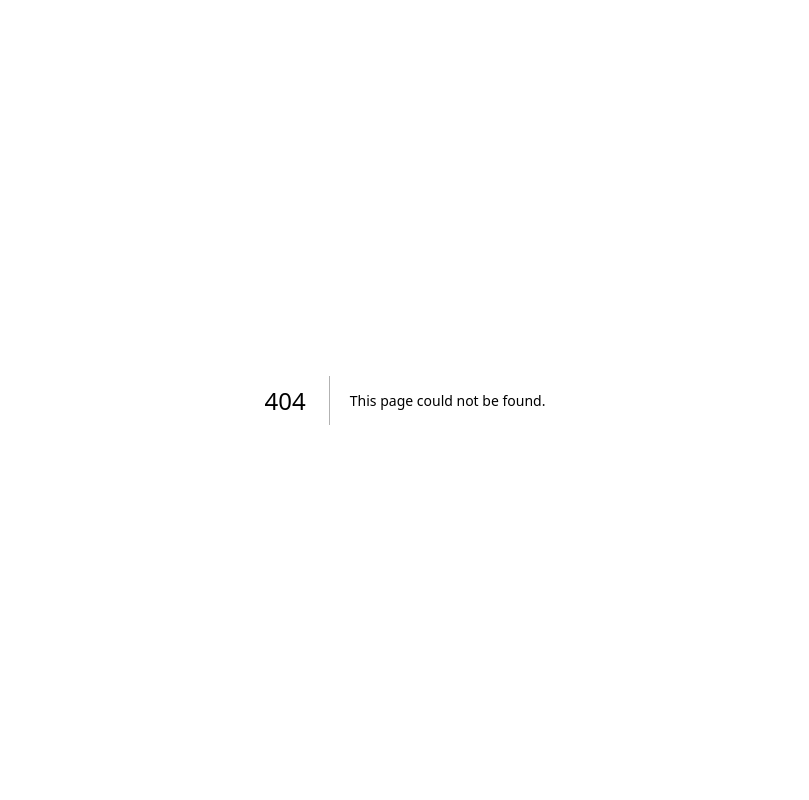
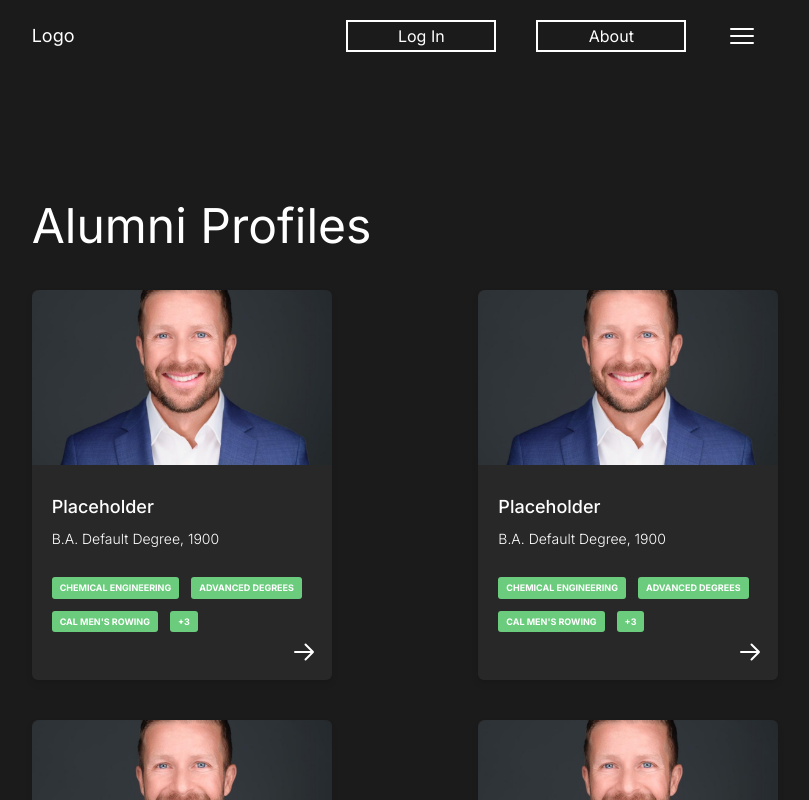
Before and after one commit to sidbanerjee001/GradDashboad, a Next.js app in the folder grad_dashboard/: page /dashboard in a window 1280 px wide. Before the commit this address had no page. Shown: the top 800 px of the page, without its empty margins (235-1044 px from the left). Built offline with nearby package versions, Linux system fonts and the light colour scheme.

Commit message:
profile card

```diff
--- a/grad_dashboard/app/Components/NavBar.tsx
+++ b/grad_dashboard/app/Components/NavBar.tsx
@@ -1,17 +1,23 @@
 import MainButton from '@/app/Components/UI/MainButton'
 import { Bars3Icon } from '@heroicons/react/24/outline'
 
-export default function NavBar() {
-    return (
-        <>
-            <nav className="flex items-center justify-between">
-                <a href={"/"} className="text-lg">Logo</a>
-                <div className="flex row">
-                    <MainButton _classes="mx-5" text="Log In"/>
-                    <MainButton _classes="mx-5" text="About"/>
-                    <button className="mx-5"><Bars3Icon className="h-[32px] w-[32px]"/></button>
-                </div>
-            </nav>
-        </>
-    )
+interface NavBarProps {
+  dark?: boolean;
 }
+
+const NavBar: React.FC<NavBarProps> = ({ dark = false }) => {
+  return (
+    <nav className="flex items-center justify-between">
+      <a href="/" className="text-lg">Logo</a>
+      <div className="flex">
+        <MainButton _classes="mx-5" dark={dark} text="Log In" />
+        <MainButton _classes="mx-5" dark={dark} text="About" />
+        <button className="mx-5">
+          <Bars3Icon className="h-8 w-8" />
+        </button>
+      </div>
+    </nav>
+  );
+};
+
+export default NavBar;
--- /dev/null
+++ b/grad_dashboard/app/Components/TypingText.tsx
@@ -0,0 +1,34 @@
+import { useEffect, useState } from "react";
+
+interface TypingTextProps {
+  text: string;
+  speed: number;
+  classes?: string;
+}
+
+const TypingText: React.FC<TypingTextProps> = ({ text, speed, classes='' }) => {
+  const [displayedText, setDisplayedText] = useState<string>("...");
+
+  useEffect(() => {
+    let index = 0;
+    let t = "";
+    const intervalId = setInterval(() => {
+      t += text[index];
+      setDisplayedText(t);
+      index++;
+      if (index === text.length) {
+        clearInterval(intervalId);
+      }
+    }, speed);
+
+    return () => clearInterval(intervalId);
+  }, [text, speed]);
+
+  return (
+    <>
+      <span className={classes}>{displayedText}</span>
+    </>
+  );
+};
+
+export default TypingText;
--- a/grad_dashboard/app/Components/UI/MainButton.tsx
+++ b/grad_dashboard/app/Components/UI/MainButton.tsx
@@ -4,11 +4,12 @@ interface ButtonProps {
     text?: string;
     _classes?: string;
     on_click?: () => void;
+    dark?: boolean;
 }
 
-const MainButton: React.FC<ButtonProps> = ({text = 'Placeholder', _classes = '', on_click = () => {}}) => {
+const MainButton: React.FC<ButtonProps> = ({text = 'Placeholder', _classes = '', dark = false, on_click = () => {}}) => {
     return (
-        <button className={"transition ease-in-out duration-300 w-[150px] h-[32px] border-2 border-black hover:bg-black hover:text-white " + _classes} onClick={on_click}>
+        <button className={`transition ease-in-out duration-300 w-[150px] h-[32px] border-2 ${_classes} ${dark ? "border-white hover:bg-white hover:text-dark_background" : "border-black hover:bg-black hover:text-white"}`} onClick={on_click}>
             {text}
         </button>
     );
--- /dev/null
+++ b/grad_dashboard/app/Components/UI/ProfileCard.tsx
@@ -0,0 +1,63 @@
+import Image from "next/image";
+import myImage from './headshot_1.jpg';
+
+import { motion } from "framer-motion"
+
+interface ProfileCardProps {
+    name?: string;
+    degree?: string;
+    grad_date?: number;
+    tags?: string[];
+}
+
+const ProfileCard: React.FC<ProfileCardProps> = ({name = "Placeholder", degree = "B.A. Default Degree", grad_date = "1900", tags = []}) => {
+    return (
+        <>
+            <div id ="card-wrapper" className="mt-[40px] bg-[#282828] h-[390px] w-[300px] rounded-md relative drop-shadow-md hover:drop-shadow-xl cursor-pointer transition ease-in-out duration-300">
+
+                {/* Image */}
+                <div className="relative w-[300px] h-[175px]">
+                    <Image
+                        src={myImage}
+                        alt={`${name}'s profile picture`}
+                        fill
+                        className="object-cover rounded-t-lg"
+                    />
+                </div>
+
+                {/* Subpicture Text */}
+                <div id="card-headers" className="mx-5 mt-7 text-lg">
+                    <h1 className="font-medium">{name}</h1>
+                    <h2 className="font-light text-sm mt-2">{degree}, {grad_date}</h2>
+                </div>
+
+                {/* Tags */}
+                <div id="card-tags" className="flex mt-7 mx-5 justify-start gap-3 grow flex-wrap">
+                    {tags.slice(0, 3).map((tag, index) =>
+                        <div id="tag" key={index} className="text-[9px] font-bold uppercase bg-[#6BCC7D] rounded-[3px]"><p className="py-[4px] px-[8px]">{tag}</p></div>
+                    )}
+                    {tags.length > 3 ? <div id="tag" key={name + '_extra_tag'} className="text-[9px] font-bold uppercase bg-[#6BCC7D] rounded-[3px]"><p className="py-[4px] px-[8px]">+{tags.length-3}</p></div> : <></>}
+                </div>
+
+                {/* Footer Arrow */}
+                <div id="card-footer" className="absolute bottom-0 right-0">
+                    <button className="m-4">
+                        <motion.div
+                            whileHover={{scale: 1.2}}
+                            transition={{
+                            duration: 0.75,
+                            ease: [0, 0.71, 0.2, 1.01]
+                            }}
+                        >
+                            <svg xmlns="http://www.w3.org/2000/svg" fill="none" viewBox="0 0 24 24" strokeWidth="2" stroke="currentColor" className="size-6">
+                                <path strokeLinecap="round" strokeLinejoin="round" d="M13.5 4.5 21 12m0 0-7.5 7.5M21 12H3" />
+                            </svg>
+                        </motion.div>
+                    </button>
+                </div>
+            </div>
+        </>
+    )
+}
+
+export default ProfileCard;
--- /dev/null
+++ b/grad_dashboard/app/dashboard/page.tsx
@@ -0,0 +1,29 @@
+'use client'
+
+import NavBar from '@/app/Components/NavBar'
+import TypingText from '../Components/TypingText';
+import ProfileCard from '../Components/UI/ProfileCard';
+
+import { useRouter } from 'next/navigation'
+import { useEffect, useState } from 'react';
+import { motion } from "framer-motion"
+
+export default function Schools() {
+  return (
+    <div className="bg-dark_background min-h-screen">
+      <div className="m-auto w-7/12 py-5 text-white">
+        <NavBar dark={true}/>
+        <div id="hero" className="mt-[150px]">
+            <TypingText text="Alumni Profiles" speed={15} classes="text-5xl" />
+        </div>
+        <div id="profiles" className="flex flex-row justify-content flex-wrap justify-between content-between">
+            <ProfileCard tags={["Chemical Engineering", "Advanced Degrees", "Cal Men's Rowing", "test1", "test2", "test5"]}/>
+            <ProfileCard tags={["Chemical Engineering", "Advanced Degrees", "Cal Men's Rowing", "test1", "test2", "test5"]}/>
+            <ProfileCard tags={["Chemical Engineering", "Advanced Degrees", "Cal Men's Rowing", "test1", "test2", "test5"]}/>
+            <ProfileCard tags={["Chemical Engineering", "Advanced Degrees", "Cal Men's Rowing", "test1", "test2", "test5"]}/>
+            <ProfileCard tags={["Chemical Engineering", "Advanced Degrees", "Cal Men's Rowing", "test1", "test2", "test5"]}/>
+        </div>
+      </div>
+    </div>
+  )
+}
--- a/grad_dashboard/app/globals.css
+++ b/grad_dashboard/app/globals.css
@@ -5,6 +5,7 @@
 :root {
   --background: #ffffff;
   --foreground: #171717;
+  --dark_background: #1B1B1B;
 }
 
 /* For dark mode implementation */
@@ -17,7 +18,5 @@
 } */
 
 body {
-  color: var(--foreground);
-  background: var(--background);
   font-family: var(--font-inter), sans-serif;
 }
--- a/grad_dashboard/app/page.tsx
+++ b/grad_dashboard/app/page.tsx
@@ -2,41 +2,11 @@
 
 import NavBar from '@/app/Components/NavBar'
 import MainButton from '@/app/Components/UI/MainButton'
+import TypingText from './Components/TypingText'
 
 import { useRouter } from 'next/navigation'
 import { useEffect, useState } from 'react';
 import { motion } from "framer-motion"
-
-interface TypingTextProps {
-  text: string;
-  speed: number;
-  classes?: string;
-}
-
-const TypingText: React.FC<TypingTextProps> = ({ text, speed, classes='' }) => {
-  const [displayedText, setDisplayedText] = useState<string>("...");
-
-  useEffect(() => {
-    let index = 0;
-    let t = "";
-    const intervalId = setInterval(() => {
-      t += text[index];
-      setDisplayedText(t);
-      index++;
-      if (index === text.length) {
-        clearInterval(intervalId);
-      }
-    }, speed);
-
-    return () => clearInterval(intervalId);
-  }, [text, speed]);
-
-  return (
-    <>
-      <span className={classes}>{displayedText}</span>
-    </>
-  );
-};
 
 export default function Home() {
   const router = useRouter();
--- a/grad_dashboard/app/schools/page.tsx
+++ b/grad_dashboard/app/schools/page.tsx
@@ -2,41 +2,11 @@
 
 import NavBar from '@/app/Components/NavBar'
 import MainButton from '@/app/Components/UI/MainButton'
+import TypingText from '../Components/TypingText'
 
 import { useRouter } from 'next/navigation'
 import { useEffect, useState } from 'react';
 import { motion } from "framer-motion"
-
-interface TypingTextProps {
-  text: string;
-  speed: number;
-  classes?: string;
-}
-
-const TypingText: React.FC<TypingTextProps> = ({ text, speed, classes='' }) => {
-  const [displayedText, setDisplayedText] = useState<string>("...");
-
-  useEffect(() => {
-    let index = 0;
-    let t = "";
-    const intervalId = setInterval(() => {
-      t += text[index];
-      setDisplayedText(t);
-      index++;
-      if (index === text.length) {
-        clearInterval(intervalId);
-      }
-    }, speed);
-
-    return () => clearInterval(intervalId);
-  }, [text, speed]);
-
-  return (
-    <>
-      <span className={classes}>{displayedText}</span>
-    </>
-  );
-};
 
 export default function Schools() {
   return (
--- a/grad_dashboard/tailwind.config.ts
+++ b/grad_dashboard/tailwind.config.ts
@@ -11,6 +11,7 @@ export default {
       colors: {
         background: "var(--background)",
         foreground: "var(--foreground)",
+        dark_background: "var(--dark_background)",
         subtext: "#999999",
       },
       fontFamily: {
```
Also changed, not shown: grad_dashboard/app/Components/UI/headshot_1.jpg (added).
